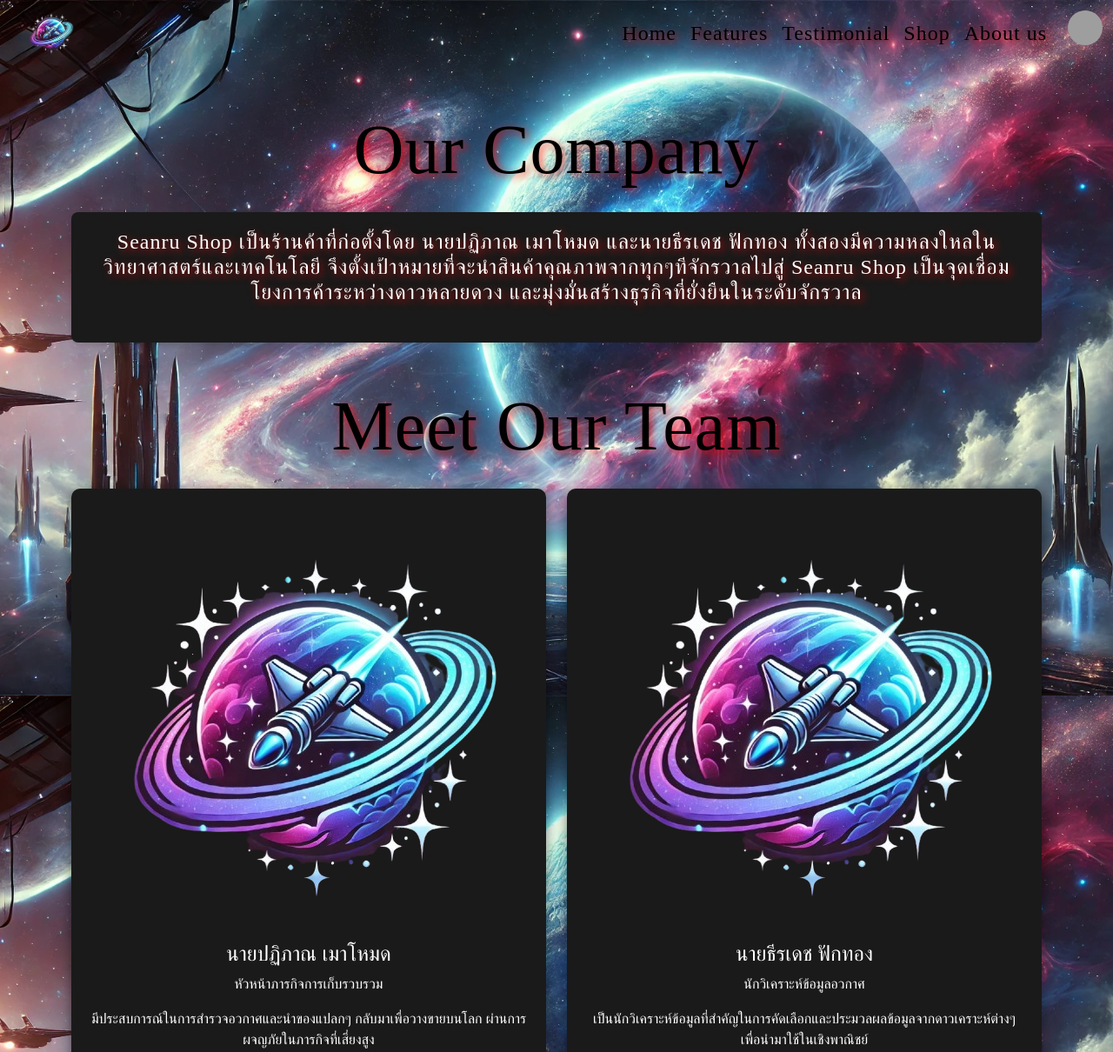
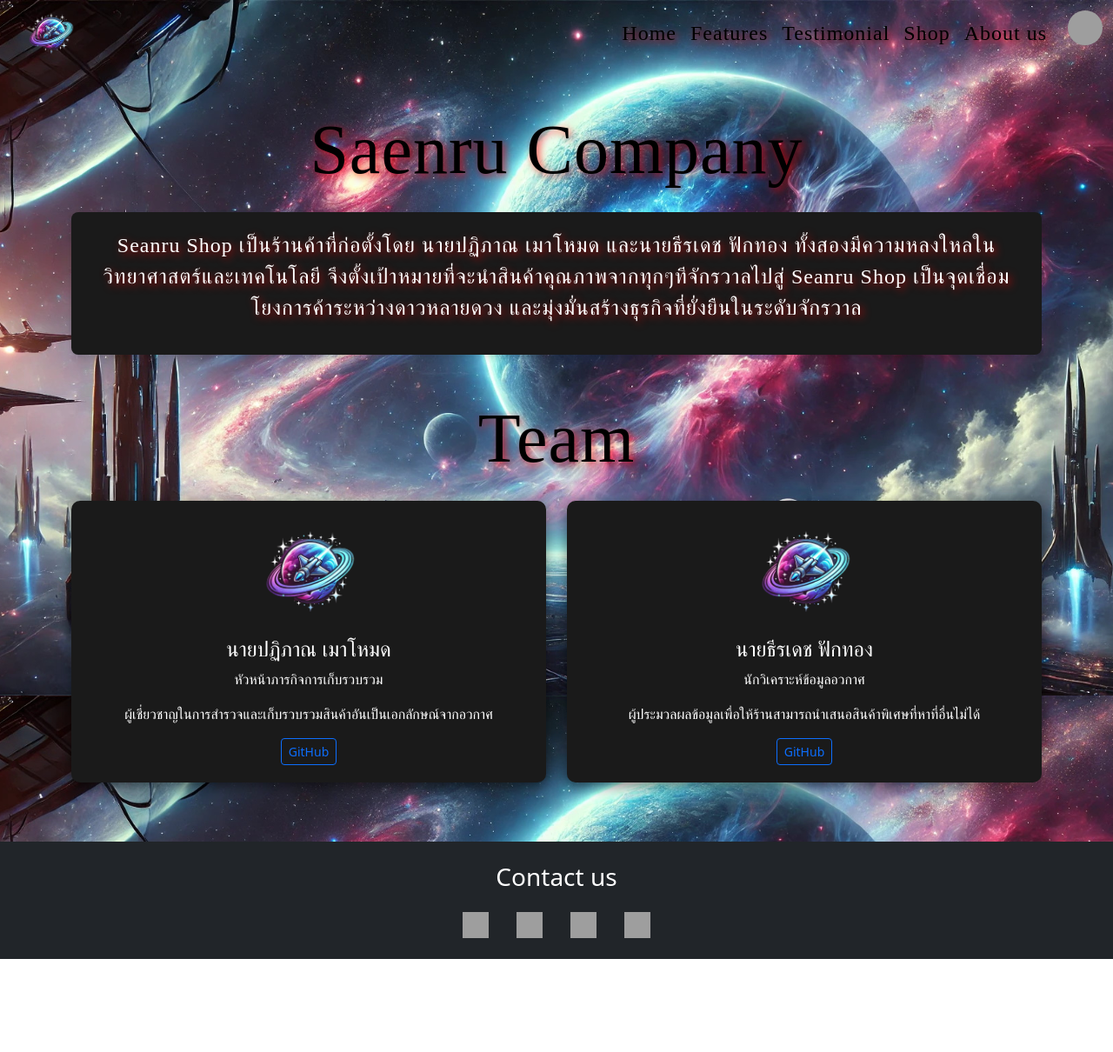
Before and after one commit to PatipanMaomod/Saenru-company, a plain HTML site: page about.html in a window 1280 px wide. Shown: the top 1210 px of the page at 87% size. After the commit the page ends 1103 px from the top, so only its background shows below. Drawn offline with nearby package versions, Linux system fonts and the light colour scheme; grey boxes are pictures that could not be loaded.

Commit message:
คอมมิทแล้ว

```diff
--- a/about.html
+++ b/about.html
@@ -11,22 +11,21 @@
     <link rel="stylesheet" href="styles.css">
     <!-- Optional: Add Bootstrap Icons -->
     <link href="https://cdn.jsdelivr.net/npm/bootstrap-icons/font/bootstrap-icons.css" rel="stylesheet">
-    <script src="script.js" defer></script>
+
 </head>
 
 <body>
+    <!-- Navbar -->
     <div id="navbar-container"></div>
-
 
     <!-- About Section -->
     <section class="container my-5">
-        <div class=" text-center ">
+        <div class="text-center">
             <div class="row">
-                <!-- Company Information -->
                 <div class="col-md-12">
-                    <h2 class="display-4 mb-4 fantasy-text1">Our Company</h2>
-                    <div class=" text-center about-box">
-                        <p class="display-4 mb-4 maintxt">
+                    <h2 class="display-4 mb-4 fantasy-text1">Saenru Company</h2>
+                    <div class="about-box">
+                        <p class="maintxt">
                             Seanru Shop เป็นร้านค้าที่ก่อตั้งโดย นายปฏิภาณ เมาโหมด และนายธีรเดช ฟักทอง
                             ทั้งสองมีความหลงใหลในวิทยาศาสตร์และเทคโนโลยี
                             จึงตั้งเป้าหมายที่จะนำสินค้าคุณภาพจากทุกๆทีจักรวาลไปสู่
@@ -35,43 +34,37 @@
                         </p>
                     </div>
                 </div>
-
             </div>
         </div>
 
         <div class="row mt-5">
-            <!-- Team Members -->
-            <h2 class="text-center mb-4 fantasy-text1">Meet Our Team</h2>
+            <h2 class="text-center mb-4 fantasy-text1">Team</h2>
 
             <!-- Member 1 -->
-            <div class="col-md-6 col-12 team-member text-center">
+            <div class="col-md-6 team-member text-center">
                 <div class="feature-box">
-                    <img src="image/logo.png" alt="นายปฏิภาณ เมาโหมด" class="img-fluid">
+                    <img src="image/logo.png" alt="นายปฏิภาณ เมาโหมด" class="img-fluid mb-3 rounded-circle" style="width: 120px;">
                     <h4>นายปฏิภาณ เมาโหมด</h4>
                     <p>หัวหน้าภารกิจการเก็บรวบรวม</p>
-                    <p>มีประสบการณ์ในการสำรวจอวกาศและนำของแปลกๆ กลับมาเพื่อวางขายบนโลก
-                        ผ่านการผจญภัยในภารกิจที่เสี่ยงสูง
-                    </p>
-                    <a href="https://github.com/PatipanMaomod" target="_blank" class="btn btn-primary btn-sm">GitHub</a>
+                    <p>ผู้เชี่ยวชาญในการสำรวจและเก็บรวบรวมสินค้าอันเป็นเอกลักษณ์จากอวกาศ</p>
+                    <a href="https://github.com/PatipanMaomod" target="_blank" class="btn btn-outline-primary btn-sm">GitHub</a>
                 </div>
             </div>
 
             <!-- Member 2 -->
-            <div class="col-md-6 col-12 team-member text-center">
+            <div class="col-md-6 team-member text-center">
                 <div class="feature-box">
-                    <img src="image/logo.png" alt="" class="img-fluid">
+                    <img src="image/logo.png" alt="นายธีรเดช ฟักทอง" class="img-fluid mb-3 rounded-circle" style="width: 120px;">
                     <h4>นายธีรเดช ฟักทอง</h4>
                     <p>นักวิเคราะห์ข้อมูลอวกาศ</p>
-                    <p>เป็นนักวิเคราะห์ข้อมูลที่สำคัญในการคัดเลือกและประมวลผลข้อมูลจากดาวเคราะห์ต่างๆ
-                        เพื่อนำมาใช้ในเชิงพาณิชย์</p>
-                    <a href="https://github.com/Soramint" target="_blank" class="btn btn-primary btn-sm">GitHub</a>
+                    <p>ผู้ประมวลผลข้อมูลเพื่อให้ร้านสามารถนำเสนอสินค้าพิเศษที่หาที่อื่นไม่ได้</p>
+                    <a href="https://github.com/Soramint" target="_blank" class="btn btn-outline-primary btn-sm">GitHub</a>
                 </div>
-
             </div>
         </div>
     </section>
 
-    <footer id="social-links" class="bg-dark py-4">
+    <section id="social-links" class="bg-dark py-4">
         <div class="container text-center">
             <h3 class="text-white mb-4">Contact us</h3>
             <div class="d-flex justify-content-center align-items-center">
@@ -100,23 +93,17 @@
                 </a>
             </div>
         </div>
-    </footer>
-
+    </section>
 
     <!-- Bootstrap 5 JS -->
     <script src="https://cdn.jsdelivr.net/npm/bootstrap@5.3.0-alpha1/dist/js/bootstrap.bundle.min.js"></script>
-    <script src="https://cdnjs.cloudflare.com/ajax/libs/jquery/3.2.1/jquery.min.js"></script>
     <script src="script.js"></script>
     <script>
-        // Use Fetch API to load navbar.html and inject it into the page
         fetch('navbar.html')
             .then(response => response.text())
-            .then(data => {
-                document.getElementById('navbar-container').innerHTML = data;
-            })
+            .then(data => document.getElementById('navbar-container').innerHTML = data)
             .catch(error => console.error('Error loading navbar:', error));
     </script>
-
 </body>
 
 </html>
```
Also changed, not shown: Aether Grip.html (+1 -1 lines), Cosmic Eye.html (+1 -1 lines), Cosmic Orb.html (+1 -1 lines), Inferno Gear.html (+1 -1 lines), NeoVision.html (+1 -1 lines), Stellar Nexus.html (+1 -1 lines), Void Amulet.html (+1 -1 lines).
